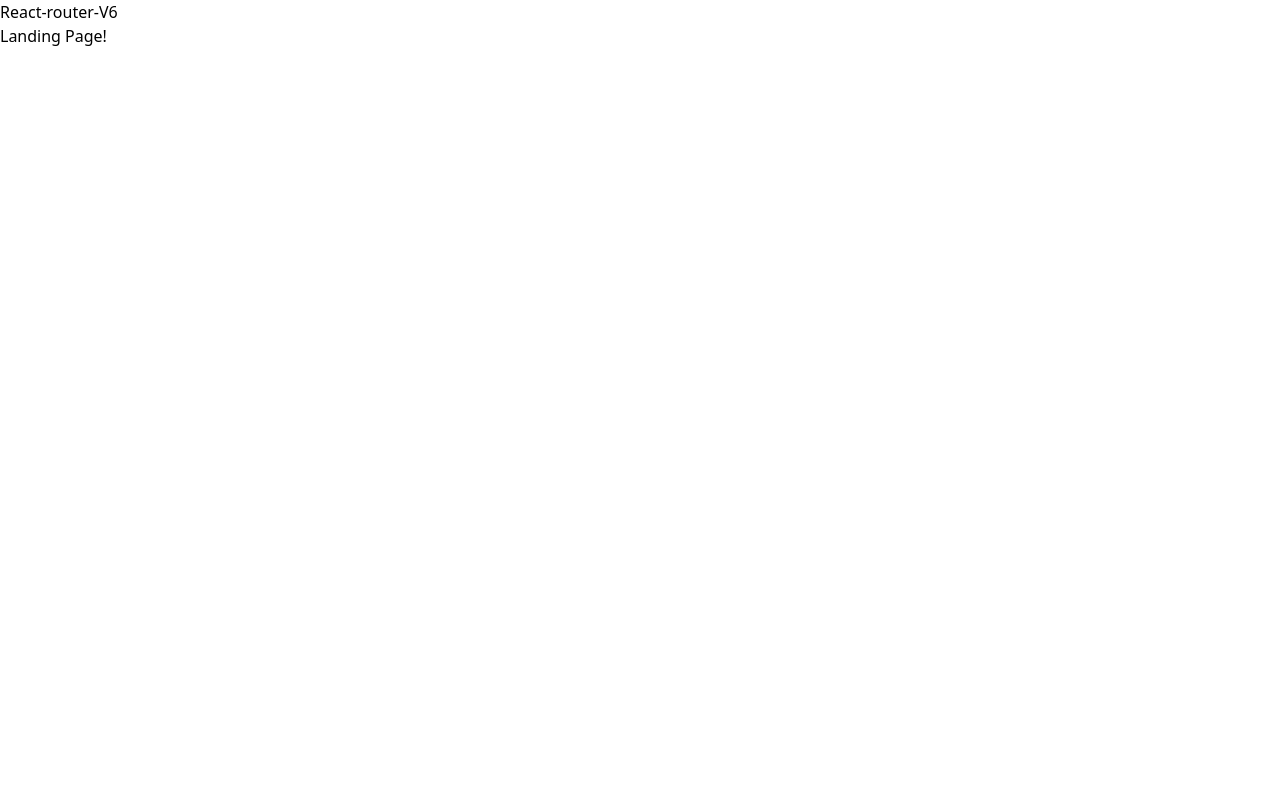
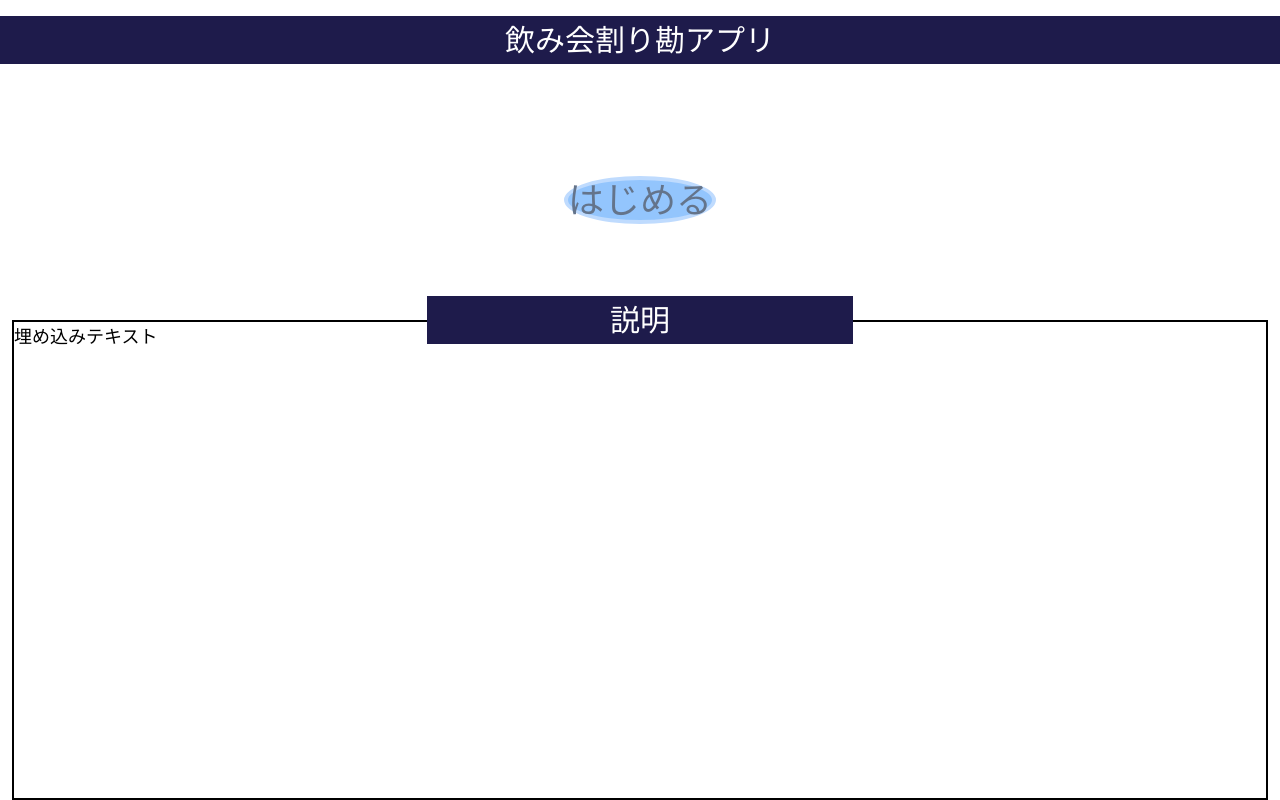
Before and after one commit to uaelbat/dutch, a React (Vite) app in the folder dutch/: page / in a window 1280 px wide. Built offline with nearby package versions, Linux system fonts and the light colour scheme.

Commit message:
update: LandingPage(Home)の追加

```diff
--- a/dutch/src/App.tsx
+++ b/dutch/src/App.tsx
@@ -1,16 +1,21 @@
 import { Route, Routes } from 'react-router-dom'
 import Home from './Home'
 import Content from './Content'
+import { Header } from './components/Header'
 
 function App() {
 
   return (
-    <div className="App">
-      <h1>React-router-V6</h1>
-      <Routes>
-        <Route path="/" element={ <Home /> } />
-        <Route path="/content" element={ <Content /> } />
-      </Routes>
+    <div className="App h-screen grid grid-rows-10">
+      <div className='my-auto row-span-1'>
+        <Header children='飲み会割り勘アプリ'></Header>
+      </div>
+      <div className='row-span-9'>
+        <Routes>
+          <Route path="/" element={ <Home /> } />
+          <Route path="/content" element={ <Content /> } />
+        </Routes>
+      </div>
     </div>
   )
 }
--- a/dutch/src/Home.tsx
+++ b/dutch/src/Home.tsx
@@ -1,6 +1,30 @@
+import { Badge } from './components/Badge'
+import { Button } from './components/Button'
+import { TextArea } from './components/TextArea'
+import { useNavigate } from "react-router-dom";
+
 const Home = () => {
+
+  const navigate = useNavigate();
+
+  const toContent = () => {
+    navigate("/content");
+  };
+
   return (
-    <div>Landing Page!</div>
+    <div className='h-full grid grid-rows-9'>
+      <div className='flex justify-center my-auto row-span-3'>
+        <Button children='はじめる' shapeType='ellipse' onClick={toContent}></Button>
+      </div>
+      <div className='relative row-span-6'>
+        <div className='absolute inset-x-0 -top-6 mx-auto w-1/3'>
+          <Badge children='説明'></Badge>
+        </div>
+        <div className='h-full mx-3'>
+          <TextArea children='埋め込みテキスト'></TextArea>
+        </div>
+      </div>
+    </div>
   )
 }
 
```
